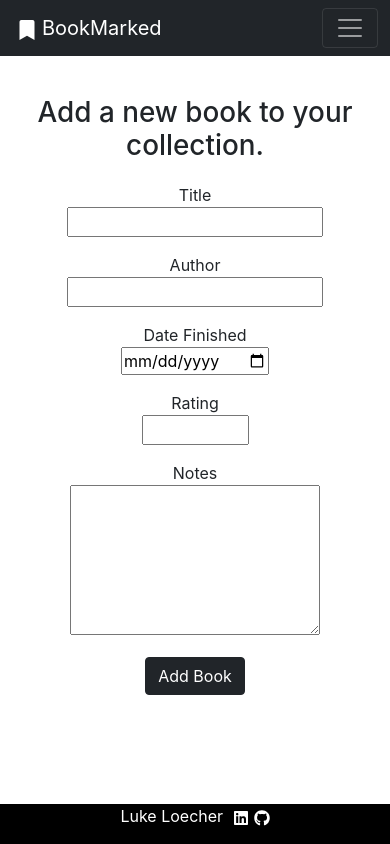
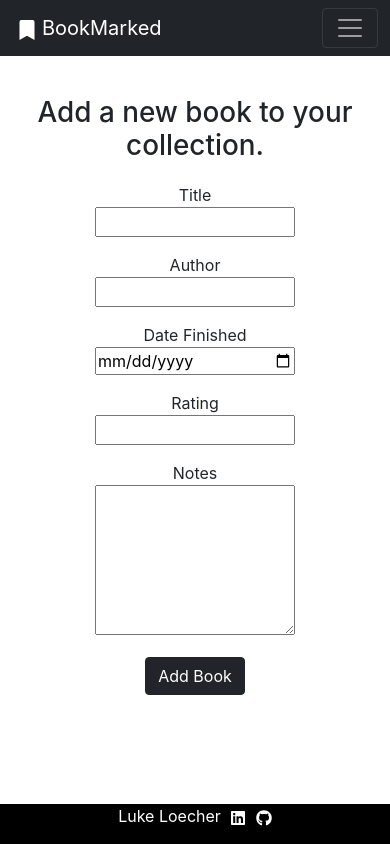
Before and after one commit to lloecher5/book-marked, a React (Create React App) app in the folder client/: page /add-book in a window 390 px wide. Built offline with nearby package versions, Linux system fonts and the light colour scheme.

Commit message:
adapted sticky footer to work for mobile

```diff
--- a/client/src/components/Footer.js
+++ b/client/src/components/Footer.js
@@ -12,7 +12,7 @@ const Footer = () => {
           rel="noreferrer"
           target="_blank">
           <FaLinkedin />
-        </a>
+        </a>{" "}
         <a
           href="https://github.com/lloecher5/book-marked"
           rel="noreferrer"
--- a/client/src/pages/AddBook.css
+++ b/client/src/pages/AddBook.css
@@ -1,5 +1,6 @@
 .add-book {
   margin-top: 40px;
+  margin-bottom: 50px;
 }
 
 form {
@@ -8,5 +9,9 @@ form {
 
 textarea {
   height: 150px;
-  width: 250px;
+  width: 200px;
 }
+
+input {
+  width: 200px;
+}
--- a/client/src/pages/AddBook.js
+++ b/client/src/pages/AddBook.js
@@ -47,7 +47,6 @@ function AddBook() {
             }
           )
           .then((res) => {
-            alert(`${res.data.title} was successfully added.`);
             navigate("/books");
           });
       });
--- a/client/src/pages/Home.css
+++ b/client/src/pages/Home.css
@@ -12,5 +12,8 @@
   flex-wrap: wrap;
   gap: 50px;
   justify-content: center;
-  margin-bottom: 10px;
 }
+
+.books {
+  margin-bottom: 50px;
+}
--- a/client/src/pages/Home.js
+++ b/client/src/pages/Home.js
@@ -40,7 +40,7 @@ const Home = (props) => {
   }, [token]);
 
   return (
-    <div>
+    <div className="books">
       <h1 className="title">
         BookMarked <FaBookmark className="icon" />
       </h1>
```
